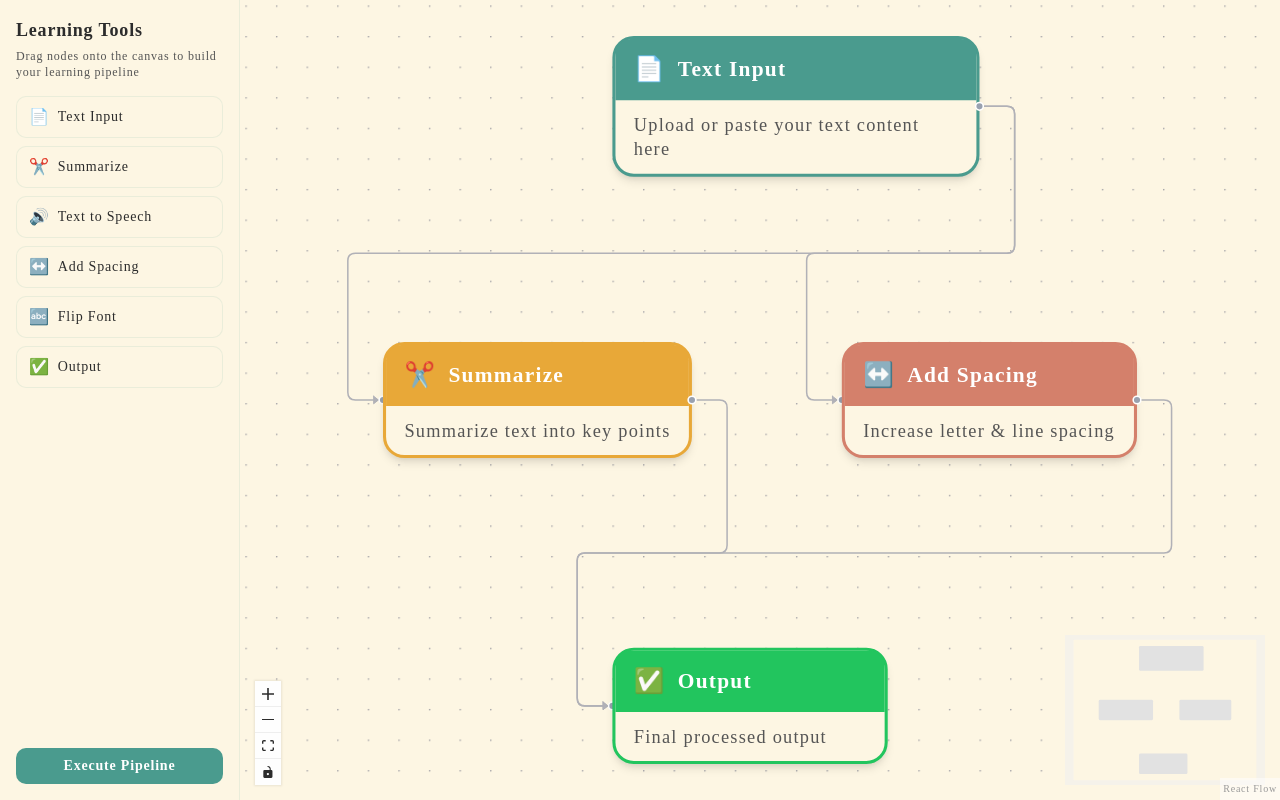
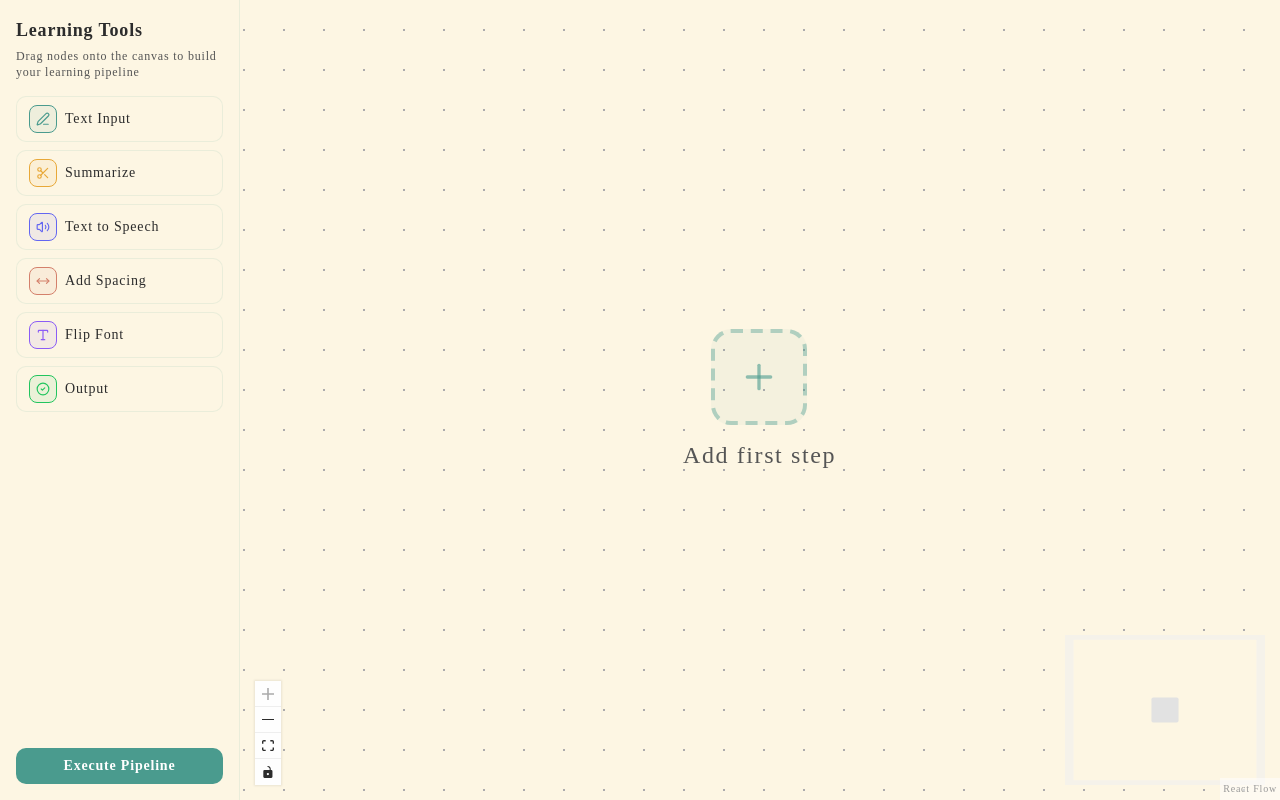
Before and after one commit to Abbes-Younes/DysLearnia, a Next.js app in the folder dyslearnia-front/: page /learn in a window 1280 px wide. Built offline with nearby package versions, Linux system fonts and the light colour scheme.

Commit message:
feat: add skeleton node and restyle rest of nodes to match n8n

```diff
--- a/dyslearnia-front/app/learn/nodes.tsx
+++ b/dyslearnia-front/app/learn/nodes.tsx
@@ -1,124 +1,155 @@
 "use client";
 
+import type { LucideIcon } from "lucide-react";
 import {
   Handle,
   Position,
   useReactFlow,
   type NodeProps,
 } from "@xyflow/react";
-import { Trash2 } from "lucide-react";
+import {
+  Trash2,
+  Plus,
+  PenLine,
+  Scissors,
+  Volume2,
+  MoveHorizontal,
+  Type,
+  CheckCircle2,
+} from "lucide-react";
 
 function NodeShell({
   id,
-  children,
   label,
-  icon,
+  icon: Icon,
   color,
+  hasSource = true,
+  hasTarget = true,
 }: {
   id: string;
-  children?: React.ReactNode;
   label: string;
-  icon: string;
+  icon: LucideIcon;
   color: string;
+  hasSource?: boolean;
+  hasTarget?: boolean;
 }) {
   const { deleteElements } = useReactFlow();
 
   return (
-    <div
-      className="group/node rounded-xl border-2 bg-card shadow-md min-w-[180px] max-w-[240px] relative"
-      style={{ borderColor: color }}
-    >
+    <div className="group/node flex flex-col items-center gap-2">
+      <div className="relative flex items-center">
+        {hasTarget && (
+          <Handle
+            type="target"
+            position={Position.Left}
+            className="!w-2.5 !h-2.5 !bg-gray-400 !-left-2"
+          />
+        )}
         <button
           onClick={() => deleteElements({ nodes: [{ id }] })}
-        className="absolute -top-3 -right-3 z-10 hidden h-6 w-6 items-center justify-center rounded-full bg-error text-white shadow-md transition-transform hover:scale-110 group-hover/node:flex"
+          className="absolute -top-2 -right-2 z-10 hidden h-5 w-5 items-center justify-center rounded-full bg-error text-white shadow-md transition-transform hover:scale-110 group-hover/node:flex"
         >
-        <Trash2 size={12} />
+          <Trash2 size={10} />
         </button>
         <div
-        className="flex items-center gap-2 rounded-t-[10px] px-3 py-2 text-sm font-semibold text-white"
-        style={{ backgroundColor: color }}
+          className="flex h-12 w-12 items-center justify-center rounded-lg border-2 shadow-md"
+          style={{ borderColor: color, backgroundColor: `${color}15` }}
         >
-        <span className="text-base">{icon}</span>
-        <span>{label}</span>
+          <Icon size={22} style={{ color }} />
         </div>
-      {children && (
-        <div className="px-3 py-2 text-xs text-text-secondary">{children}</div>
+        {hasSource && (
+          <Handle
+            type="source"
+            position={Position.Right}
+            className="!w-2.5 !h-2.5 !bg-gray-400 !-right-2"
+          />
         )}
+      </div>
+      <span className="text-xs font-medium text-foreground max-w-[80px] text-center leading-tight">
+        {label}
+      </span>
     </div>
   );
 }
 
 export function TextInputNode({ id, data }: NodeProps) {
   return (
-    <>
-      <NodeShell id={id} label={data.label as string} icon="📄" color="#4a9b8e">
-        <p>Upload or paste your text content here</p>
-      </NodeShell>
-      {/* Exits Right */}
-      <Handle type="source" position={Position.Right} className="w-3 h-3 !bg-gray-400" />
-    </>
+    <NodeShell
+      id={id}
+      label={data.label as string}
+      icon={PenLine}
+      color="#4a9b8e"
+      hasTarget={false}
+    />
   );
 }
 
 export function SummarizeNode({ id, data }: NodeProps) {
   return (
-    <>
-      {/* Enters Left */}
-      <Handle type="target" position={Position.Left} className="w-3 h-3 !bg-gray-400" />
-      <NodeShell id={id} label={data.label as string} icon="✂️" color="#e8a838">
-        <p>Summarize text into key points</p>
-      </NodeShell>
-      {/* Exits Right */}
-      <Handle type="source" position={Position.Right} className="w-3 h-3 !bg-gray-400" />
-    </>
+    <NodeShell
+      id={id}
+      label={data.label as string}
+      icon={Scissors}
+      color="#e8a838"
+    />
   );
 }
 
 export function TTSNode({ id, data }: NodeProps) {
   return (
-    <>
-      <Handle type="target" position={Position.Left} className="w-3 h-3 !bg-gray-400" />
-      <NodeShell id={id} label={data.label as string} icon="🔊" color="#6366f1">
-        <p>Read text aloud with text-to-speech</p>
-      </NodeShell>
-      <Handle type="source" position={Position.Right} className="w-3 h-3 !bg-gray-400" />
-    </>
+    <NodeShell
+      id={id}
+      label={data.label as string}
+      icon={Volume2}
+      color="#6366f1"
+    />
   );
 }
 
 export function SpacingNode({ id, data }: NodeProps) {
   return (
-    <>
-      <Handle type="target" position={Position.Left} className="w-3 h-3 !bg-gray-400" />
-      <NodeShell id={id} label={data.label as string} icon="↔️" color="#d4806b">
-        <p>Increase letter &amp; line spacing</p>
-      </NodeShell>
-      <Handle type="source" position={Position.Right} className="w-3 h-3 !bg-gray-400" />
-    </>
+    <NodeShell
+      id={id}
+      label={data.label as string}
+      icon={MoveHorizontal}
+      color="#d4806b"
+    />
   );
 }
 
 export function FontFlipNode({ id, data }: NodeProps) {
   return (
-    <>
-      <Handle type="target" position={Position.Left} className="w-3 h-3 !bg-gray-400" />
-      <NodeShell id={id} label={data.label as string} icon="🔤" color="#8b5cf6">
-        <p>Switch to OpenDyslexic font</p>
-      </NodeShell>
-      <Handle type="source" position={Position.Right} className="w-3 h-3 !bg-gray-400" />
-    </>
+    <NodeShell
+      id={id}
+      label={data.label as string}
+      icon={Type}
+      color="#8b5cf6"
+    />
   );
 }
 
 export function OutputNode({ id, data }: NodeProps) {
   return (
-    <>
-      {/* Enters Left, No Exit */}
-      <Handle type="target" position={Position.Left} className="w-3 h-3 !bg-gray-400" />
-      <NodeShell id={id} label={data.label as string} icon="✅" color="#22c55e">
-        <p>Final processed output</p>
-      </NodeShell>
-    </>
+    <NodeShell
+      id={id}
+      label={data.label as string}
+      icon={CheckCircle2}
+      color="#22c55e"
+      hasSource={false}
+    />
+  );
+}
+
+export function PlaceholderNode() {
+  return (
+    <div className="flex flex-col items-center gap-2">
+      <div className="flex h-12 w-12 items-center justify-center rounded-lg border-2 border-dashed border-accent/40 bg-accent/5">
+        <Plus size={20} className="text-accent/60" />
+      </div>
+      <span className="text-xs font-medium text-text-secondary max-w-[80px] text-center leading-tight">
+        Add first step
+      </span>
+    </div>
   );
 }
 
@@ -129,4 +160,5 @@ export const nodeTypes = {
   spacing: SpacingNode,
   fontFlip: FontFlipNode,
   result: OutputNode,
+  placeholder: PlaceholderNode,
 };
--- a/dyslearnia-front/app/learn/page.tsx
+++ b/dyslearnia-front/app/learn/page.tsx
@@ -23,83 +23,43 @@ import {
   ReactFlowProvider,
 } from "@xyflow/react";
 import "@xyflow/react/dist/style.css";
+import { v4 as uuidv4 } from "uuid";
 import { nodeTypes } from "./nodes";
+import type { LucideIcon } from "lucide-react";
+import {
+  PenLine,
+  Scissors,
+  Volume2,
+  MoveHorizontal,
+  Type,
+  CheckCircle2,
+} from "lucide-react";
 
-const toolbox = [
-  { type: "textInput", label: "Text Input", icon: "📄" },
-  { type: "summarize", label: "Summarize", icon: "✂️" },
-  { type: "tts", label: "Text to Speech", icon: "🔊" },
-  { type: "spacing", label: "Add Spacing", icon: "↔️" },
-  { type: "fontFlip", label: "Flip Font", icon: "🔤" },
-  { type: "result", label: "Output", icon: "✅" },
-] as const;
-
-const initialNodes: Node[] = [
-  {
-    id: "input-1",
-    type: "textInput",
-    position: { x: 250, y: 50 },
-    data: { label: "Text Input" },
-  },
-  {
-    id: "summarize-1",
-    type: "summarize",
-    position: { x: 100, y: 250 },
-    data: { label: "Summarize" },
-  },
-  {
-    id: "spacing-1",
-    type: "spacing",
-    position: { x: 400, y: 250 },
-    data: { label: "Add Spacing" },
-  },
-  {
-    id: "output-1",
-    type: "result",
-    position: { x: 250, y: 450 },
-    data: { label: "Output" },
-  },
+const toolbox: { type: string; label: string; icon: LucideIcon; color: string }[] = [
+  { type: "textInput", label: "Text Input", icon: PenLine, color: "#4a9b8e" },
+  { type: "summarize", label: "Summarize", icon: Scissors, color: "#e8a838" },
+  { type: "tts", label: "Text to Speech", icon: Volume2, color: "#6366f1" },
+  { type: "spacing", label: "Add Spacing", icon: MoveHorizontal, color: "#d4806b" },
+  { type: "fontFlip", label: "Flip Font", icon: Type, color: "#8b5cf6" },
+  { type: "result", label: "Output", icon: CheckCircle2, color: "#22c55e" },
 ];
 
-const initialEdges: Edge[] = [
-  {
-    id: "e-input-summarize",
-    source: "input-1",
-    target: "summarize-1",
-    type: "smoothstep",
-    markerEnd: { type: MarkerType.ArrowClosed },
-  },
-  {
-    id: "e-input-spacing",
-    source: "input-1",
-    target: "spacing-1",
-    type: "smoothstep",
-    markerEnd: { type: MarkerType.ArrowClosed },
-  },
-  {
-    id: "e-summarize-output",
-    source: "summarize-1",
-    target: "output-1",
-    type: "smoothstep",
-    markerEnd: { type: MarkerType.ArrowClosed },
-  },
-  {
-    id: "e-spacing-output",
-    source: "spacing-1",
-    target: "output-1",
-    type: "smoothstep",
-    markerEnd: { type: MarkerType.ArrowClosed },
-  },
-];
+const placeholderNode: Node = {
+  id: "placeholder",
+  type: "placeholder",
+  position: { x: 250, y: 200 },
+  data: {},
+  selectable: false,
+  draggable: false,
+};
 
-let nodeId = 0;
 function getNodeId() {
-  return `node-${++nodeId}`;
+  return uuidv4();
 }
 
 function Flow() {
-  const [nodes, setNodes] = useState<Node[]>(initialNodes);
-  const [edges, setEdges] = useState<Edge[]>(initialEdges);
+  const [nodes, setNodes] = useState<Node[]>([placeholderNode]);
+  const [edges, setEdges] = useState<Edge[]>([]);
   const reactFlowWrapper = useRef<HTMLDivElement>(null);
   const { screenToFlowPosition } = useReactFlow();
 
@@ -268,7 +228,12 @@ function Flow() {
               onDragStart={(e) => onDragStart(e, tool.type, tool.label)}
               className="flex cursor-grab items-center gap-2 rounded-lg border border-border bg-background px-3 py-2 text-sm font-medium text-foreground transition-colors hover:border-accent hover:bg-accent/10 active:cursor-grabbing"
             >
-              <span className="text-base">{tool.icon}</span>
+              <div
+                className="flex h-7 w-7 shrink-0 items-center justify-center rounded-md border"
+                style={{ borderColor: tool.color, backgroundColor: `${tool.color}15` }}
+              >
+                <tool.icon size={14} style={{ color: tool.color }} />
+              </div>
               {tool.label}
             </div>
           ))}
--- a/dyslearnia-front/package.json
+++ b/dyslearnia-front/package.json
@@ -22,13 +22,15 @@
     "react-dom": "19.2.3",
     "shadcn": "^4.0.7",
     "tailwind-merge": "^3.5.0",
-    "tw-animate-css": "^1.4.0"
+    "tw-animate-css": "^1.4.0",
+    "uuid": "^13.0.0"
   },
   "devDependencies": {
     "@tailwindcss/postcss": "^4",
     "@types/node": "^20",
     "@types/react": "^19",
     "@types/react-dom": "^19",
+    "@types/uuid": "^11.0.0",
     "eslint": "^9",
     "eslint-config-next": "16.1.6",
     "tailwindcss": "^4",
```
Also changed, not shown: 1 other file (tests, documents, lock files or other folders). Lines whose indentation alone changed are shown as unchanged.
